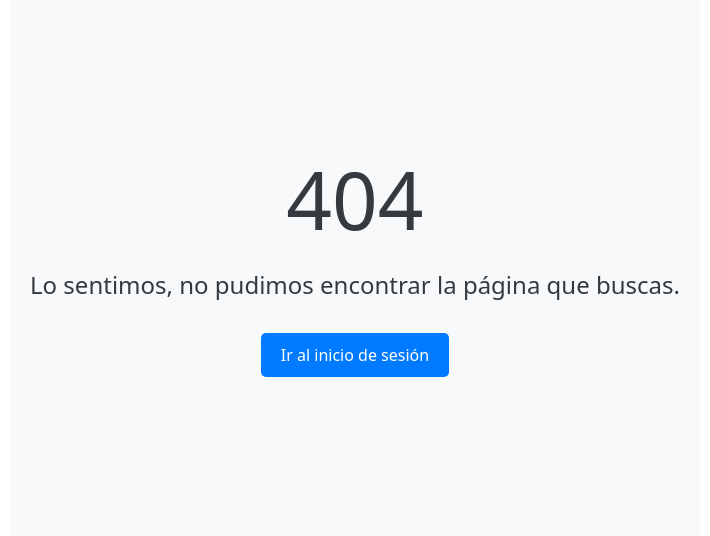
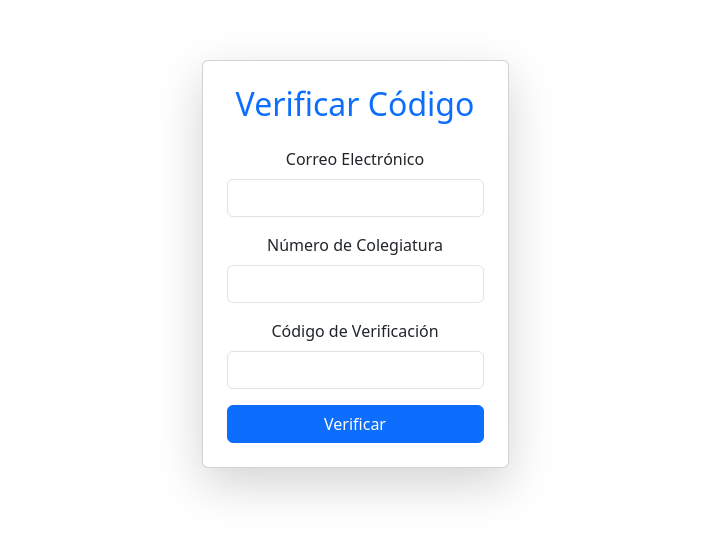
Before and after one commit to Ald28/TESIS_2025, a React (Vite) app: page /verificar-codigo in a window 1280 px wide. Before the commit this address had no page. Shown: the part 168-704 px from the top of the page, without its empty margins (285-995 px from the left). Built offline with nearby package versions, Linux system fonts and the light colour scheme.

Commit message:
login exitoso

```diff
--- a/src/App.jsx
+++ b/src/App.jsx
@@ -7,6 +7,7 @@ import Dashboard from "./components/Admin/Dashboard";
 import Usuarios from "./components/Admin/Usuarios";
 import Ajustes from "./components/Admin/Ajustes";
 import PerfilDoctor from "./components/Admin/PerfilDoctor";
+import VerificarCodigo from "./components/Auth/VerificarCodigo";
 import NotFound from "./components/Common/NotFound";
 import "./index.css";
 
@@ -16,6 +17,7 @@ const App = () => {
       <Routes>
         <Route path="/" element={<Login />} />
         <Route path="/register" element={<Register />} />
+        <Route path="/verificar-codigo" element={<VerificarCodigo />} />
 
         <Route
           path="/admin/*"
--- a/src/components/Admin/Dashboard.jsx
+++ b/src/components/Admin/Dashboard.jsx
@@ -1,8 +1,19 @@
-import React from 'react';
+import React, { useEffect } from 'react';
+import { useNavigate } from 'react-router-dom';
 import { FaUsers, FaCog, FaChartBar } from 'react-icons/fa';
 import { Card, Row, Col, Container } from 'react-bootstrap';
 
 export default function Dashboard() {
+  const navigate = useNavigate();
+
+  useEffect(() => {
+    const token = localStorage.getItem("token");
+
+    if (!token) {
+      navigate("/"); // Redirigir a Login si no está autenticado
+    }
+  }, [navigate]);
+
   return (
     <div>
       <Container fluid>
--- a/src/components/Api/api_psicologo.js
+++ b/src/components/Api/api_psicologo.js
@@ -13,9 +13,13 @@ export const registroPsicologo = async (datos) => {
 };
 
 // Verificación de código
-export const verificarCodigo = async (codigo) => {
+export const verificarCodigo = async ({email, numero_colegiatura, codigo}) => {
   try {
-    const response = await axios.post(`${API_URL}/verificar_codigo`, { codigo });
+    const response = await axios.post(`${API_URL}/verificar_codigo`, {
+      email,
+      numero_colegiatura,
+      codigo
+     });
     return response.data;
   } catch (error) {
     console.error("Error en la API de verificación:", error);
@@ -29,6 +33,7 @@ export const loginPsicologo = async (credenciales) => {
     const response = await axios.post(`${API_URL}/login_psicologo`, credenciales);
     return response.data;
   } catch (error) {
+    console.error("Error en la API de login:", error.response?.data || error);
     throw error.response ? error.response.data : error;
   }
 };
--- a/src/components/Auth/Login.jsx
+++ b/src/components/Auth/Login.jsx
@@ -1,30 +1,69 @@
-import React from "react";
+import React, { useState } from "react";
+import { useNavigate } from "react-router-dom";
+import { loginPsicologo } from "../Api/api_psicologo";
 import "bootstrap/dist/css/bootstrap.min.css";
 import "../../App.css";
 
 const Login = () => {
+  const navigate = useNavigate();
+  const [email, setEmail] = useState("");
+  const [contraseña, setContraseña] = useState("");
+  const [error, setError] = useState("");
+
+  const handleSubmit = async (e) => {
+    e.preventDefault();
+    setError("");
+
+    console.log("Datos enviados:", { email, contraseña });
+
+    try {
+      const response = await loginPsicologo({ email, contraseña });
+
+      if (response.token) {
+        // Guardar datos del usuario en localStorage o contexto global
+        localStorage.setItem("token", response.token);
+        localStorage.setItem("usuario", JSON.stringify(response.usuario));
+        // Redirigir al Dashboard
+        navigate("admin/dashboard");
+      } else {
+        setError(response.message || "Error en la autenticación.");
+      }
+    } catch (error) {
+      setError("Correo o contraseña incorrectos.");
+    }
+  };
+
   return (
-    <div className="auth-container d-flex justify-content-center align-items-center vh-10">
+    <div className="auth-container d-flex justify-content-center align-items-center vh-100">
       <div className="card shadow-lg p-4" style={{ maxWidth: "1000px", width: "100%" }}>
         <div className="row g-4">
           <div className="col-md-6">
             <h2 className="text-center text-primary mb-4">Inicio de Sesión</h2>
-            <form>
+            {error && <div className="alert alert-danger">{error}</div>}
+            <form onSubmit={handleSubmit}>
               <div className="mb-3">
-                <label htmlFor="email" className="form-label">
-                  Correo Electrónico
-                </label>
-                <input type="email" className="form-control" id="email" required />
+                <label htmlFor="email" className="form-label">Correo Electrónico</label>
+                <input
+                  type="email"
+                  className="form-control"
+                  id="email"
+                  value={email}
+                  onChange={(e) => setEmail(e.target.value)}
+                  required
+                />
               </div>
               <div className="mb-3">
-                <label htmlFor="contraseña" className="form-label">
-                  Contraseña
-                </label>
-                <input type="password" className="form-control" id="contraseña" required />
+                <label htmlFor="contraseña" className="form-label">Contraseña</label>
+                <input
+                  type="password"
+                  className="form-control"
+                  id="contraseña"
+                  value={contraseña}
+                  onChange={(e) => setContraseña(e.target.value)}
+                  required
+                />
               </div>
-              <button type="submit" className="btn btn-primary w-100">
-                Iniciar Sesión
-              </button>
+              <button type="submit" className="btn btn-primary w-100">Iniciar Sesión</button>
               <div className="text-center mt-3">
                 <a href="/register">Registrarse</a>
               </div>
--- a/src/components/Auth/Register.jsx
+++ b/src/components/Auth/Register.jsx
@@ -1,5 +1,6 @@
 import React, { useState } from "react";
 import { registroPsicologo } from "../Api/api_psicologo"; // Importa la función de la API
+import VerificarCodigo from "./VerificarCodigo"; // Importa el modal de verificación
 import "bootstrap/dist/css/bootstrap.min.css";
 import "../../App.css";
 
@@ -15,8 +16,8 @@ const Register = () => {
 
     const [error, setError] = useState("");
     const [success, setSuccess] = useState("");
+    const [showModal, setShowModal] = useState(false);
 
-    // Manejo de cambios en los inputs
     const handleChange = (e) => {
         setFormData({
             ...formData,
@@ -47,23 +48,15 @@ const Register = () => {
         return true;
     };
 
-    // Manejo del envío del formulario
     const handleSubmit = async (e) => {
         e.preventDefault();
         if (!validarFormulario()) return;
 
         try {
             const response = await registroPsicologo(formData);
-            setSuccess("Registro exitoso. Ahora puedes iniciar sesión.");
+            setSuccess("Registro exitoso. Verifica tu código.");
             setError("");
-            setFormData({
-                nombre: "",
-                apellido_paterno: "",
-                apellido_materno: "",
-                email: "",
-                telefono: "",
-                contraseña: "",
-            });
+            setShowModal(true);
         } catch (err) {
             setError(err.message || "Error en el registro.");
         }
@@ -120,6 +113,31 @@ const Register = () => {
                     </div>
                 </div>
             </div>
+
+            {showModal && (
+                <div className="modal fade show d-block" tabIndex={-1} role="dialog" style={{ backgroundColor: "rgba(0,0,0,0.5)" }}>
+                    <div className="modal-dialog modal-dialog-centered">
+                        <div className="modal-content" style={{ maxHeight: "680px", width: "4000px" }}>
+                            <div className="modal-header">
+                                <h5 className="modal-title">Verificación de Código</h5>
+                                <button type="button" className="btn-close" onClick={() => setShowModal(false)}></button>
+                            </div>
+                            <div className="modal-body" style={{
+                                display: "flex",
+                                justifyContent: "center",
+                                alignItems: "center",
+                                flexDirection: "column",
+                                marginTop: "-130px"
+                            }}>
+                                <VerificarCodigo />
+                            </div>
+
+
+                        </div>
+                    </div>
+                </div>
+            )}
+
         </div>
     );
 };
--- /dev/null
+++ b/src/components/Auth/VerificarCodigo.jsx
@@ -0,0 +1,65 @@
+import React, { useState } from "react";
+import { verificarCodigo } from "../Api/api_psicologo";
+import "bootstrap/dist/css/bootstrap.min.css";
+
+const VerificarCodigo = () => {
+    const [formData, setFormData] = useState({
+        email: "",
+        numero_colegiatura: "",
+        codigo: "",
+    });
+
+    const [mensaje, setMensaje] = useState("");
+    const [error, setError] = useState("");
+
+    const handleChange = (e) => {
+        setFormData({
+            ...formData,
+            [e.target.name]: e.target.value,
+        });
+    };
+
+    const handleSubmit = async (e) => {
+        e.preventDefault();
+        setMensaje("");
+        setError("");
+
+        try {
+            const response = await verificarCodigo(formData);
+            setMensaje(response.mensaje || "Código verificado exitosamente.");
+        } catch (err) {
+            setError(err.mensaje || "Error en la verificación.");
+        }
+    };
+
+    return (
+        <div className="container d-flex justify-content-center align-items-center vh-100">
+            <div className="card shadow-lg p-4" style={{ maxWidth: "500px", width: "100%" }}>
+                <h2 className="text-center text-primary mb-4">Verificar Código</h2>
+                <form onSubmit={handleSubmit}>
+                    {error && <div className="alert alert-danger">{error}</div>}
+                    {mensaje && <div className="alert alert-success">{mensaje}</div>}
+
+                    <div className="mb-3">
+                        <label className="form-label">Correo Electrónico</label>
+                        <input type="email" name="email" className="form-control" value={formData.email} onChange={handleChange} required />
+                    </div>
+
+                    <div className="mb-3">
+                        <label className="form-label">Número de Colegiatura</label>
+                        <input type="text" name="numero_colegiatura" className="form-control" value={formData.numero_colegiatura} onChange={handleChange} required />
+                    </div>
+
+                    <div className="mb-3">
+                        <label className="form-label">Código de Verificación</label>
+                        <input type="text" name="codigo" className="form-control" value={formData.codigo} onChange={handleChange} required />
+                    </div>
+
+                    <button type="submit" className="btn btn-primary w-100">Verificar</button>
+                </form>
+            </div>
+        </div>
+    );
+};
+
+export default VerificarCodigo;
```
